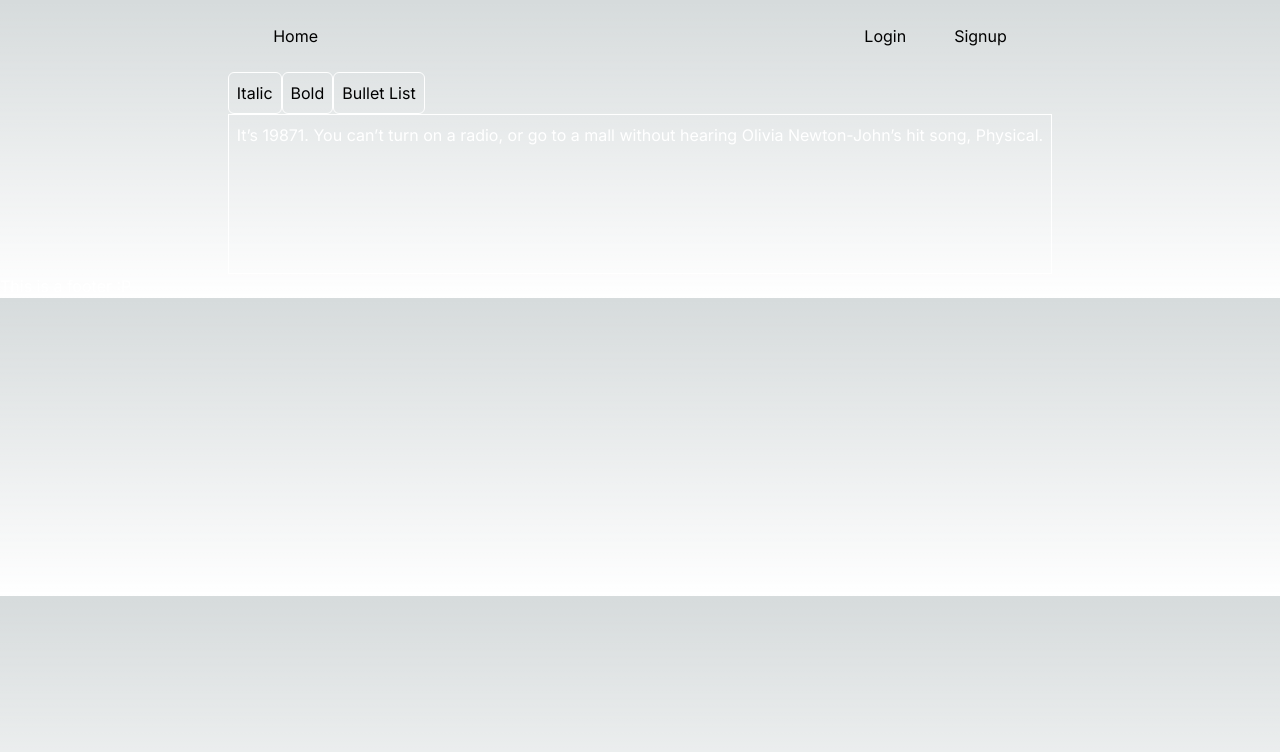
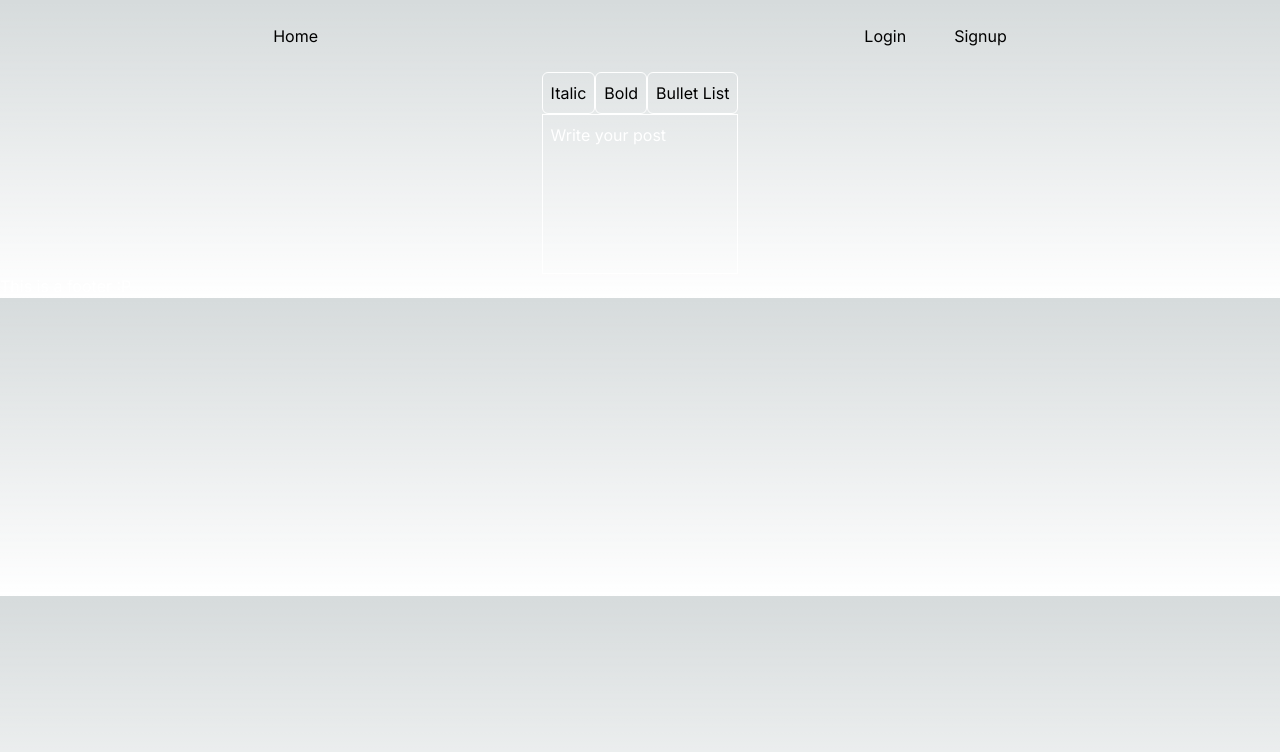
Before and after one commit to LucioFurnari/Blog-Client, a Next.js app: page /submit in a window 1280 px wide. Shown: the top 752 px of the page. Built offline with nearby package versions, Linux system fonts and the light colour scheme; no server answers.

Commit message:
Remove unused code

```diff
--- a/src/components/TextEditor.tsx
+++ b/src/components/TextEditor.tsx
@@ -1,9 +1,10 @@
 import { useEditor, EditorContent } from "@tiptap/react";
 import StarterKit from "@tiptap/starter-kit";
-import { useEffect, useState } from "react";
+import parse from 'html-react-parser';
 
-export default function TextEditor() {
-  const [editorContent, setEditorContent] = useState('')
+export default function TextEditor(props: { setEditorContent: (value: {}) => void}) {
+  const { setEditorContent } = props;
+
   const editor = useEditor({
     extensions: [
       StarterKit.configure({
@@ -17,24 +18,11 @@ export default function TextEditor() {
         class: 'border-[1px] border-white h-40 p-2'
       }
     },
-    onUpdate({ editor }) {
-      setEditorContent(editor.getText());
-      console.log(editor.getJSON());
-    }
+    content: '<p>Write your post</p>',
+    onUpdate({editor}) {
+      setEditorContent(editor.getJSON())
+    },
   });
-  useEffect(() => {
-    editor?.commands.setContent([
-      {
-        "type": "paragraph",
-        "content": [
-          {
-            "type": "text",
-            "text": "It’s 19871. You can’t turn on a radio, or go to a mall without hearing Olivia Newton-John’s hit song, Physical."
-          }
-        ]
-      }
-    ])
-  }, [editor])
 
   function handleItalic() {
     editor?.chain().focus().toggleItalic().run();
@@ -54,7 +42,6 @@ export default function TextEditor() {
       <button className={`rounded-md border-[1px] p-2 ${editor?.isActive('bold') ? 'bg-white text-black' : 'border-white'}`} onClick={handleBold}>Bold</button>
       <button className={`rounded-md border-[1px] p-2 ${editor?.isActive('bulletList') ? 'bg-white text-black' : 'border-white'}`} onClick={handleBulletList}>Bullet List</button>
       <EditorContent editor={editor} className="prose prose-sm text-white"/>
-      <p>{editorContent}</p>
     </section>
   )
 }
```
